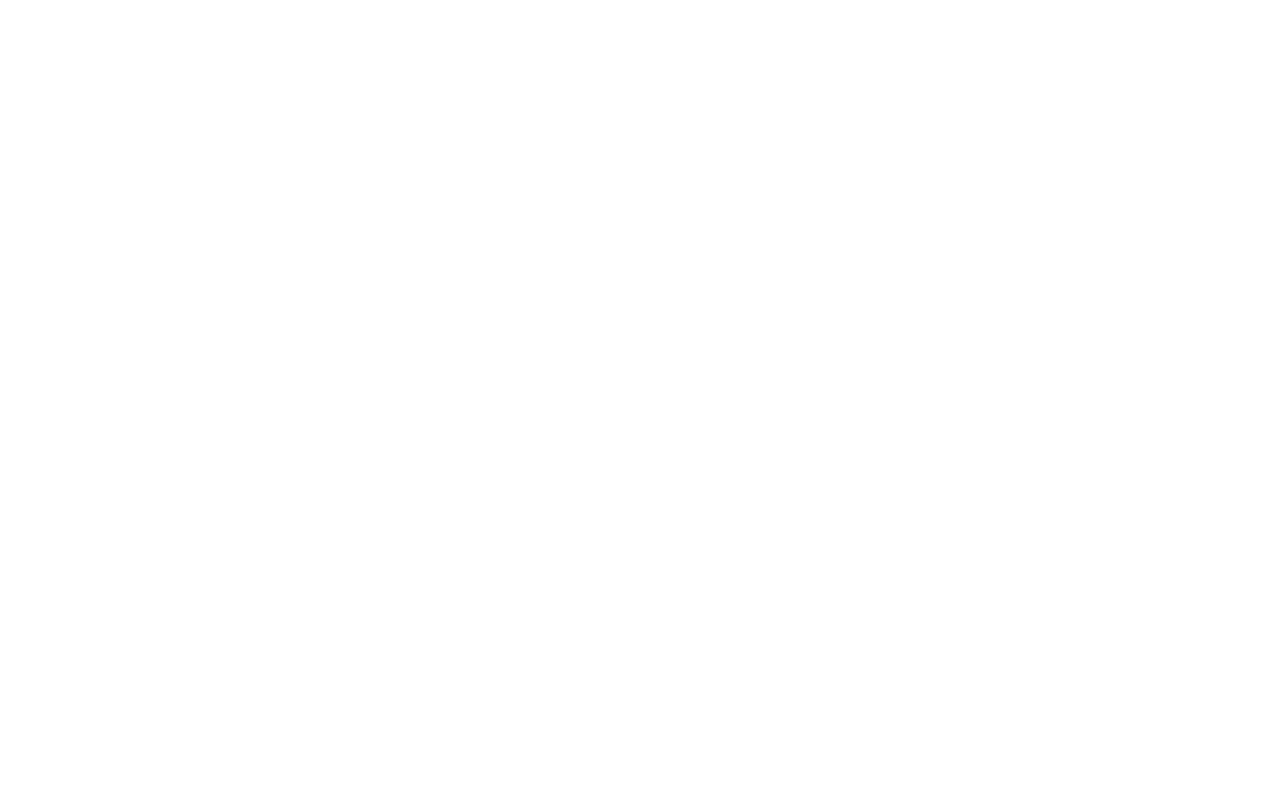
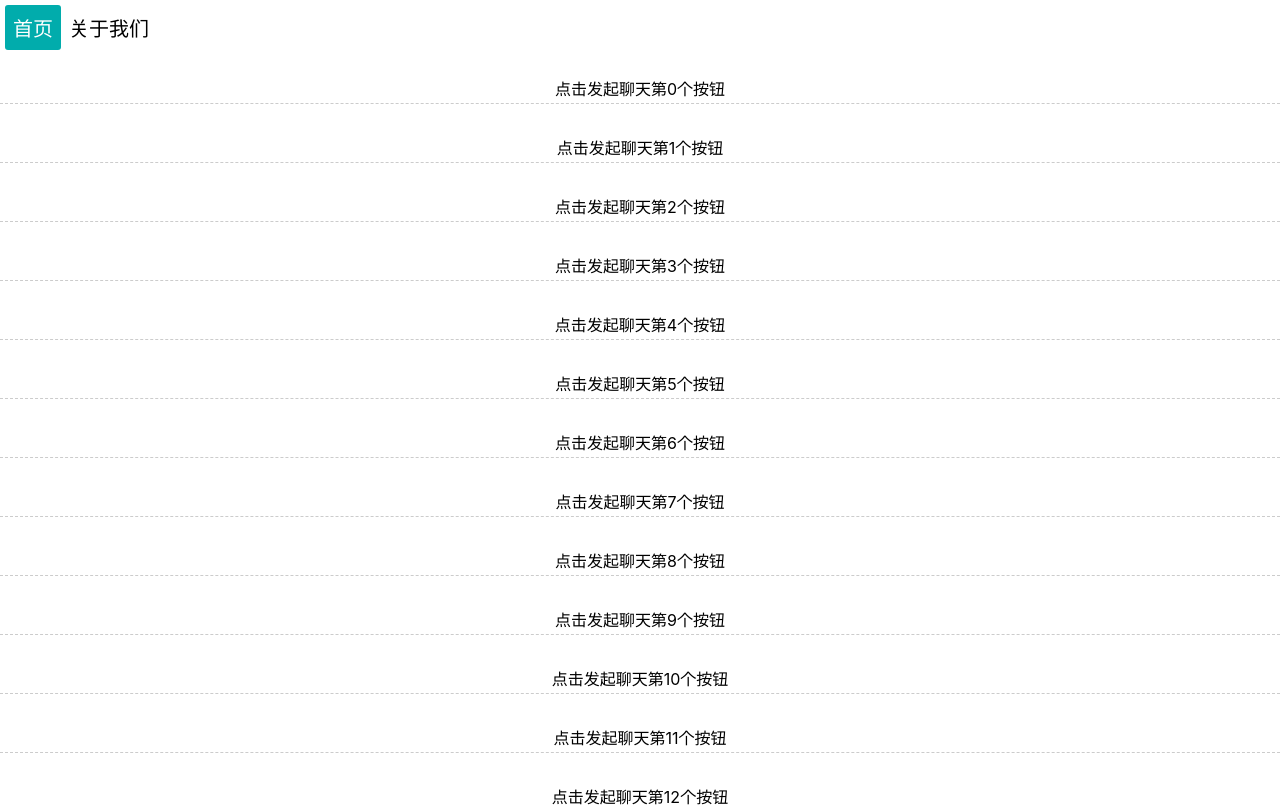
Before and after one commit to pengshaonew/reactDrag, a React (Create React App) app: page / in a window 1280 px wide. Shown: the top 807 px of the page. Built offline with nearby package versions, Linux system fonts and the light colour scheme.

Commit message:
聊窗接线

```diff
--- a/src/App.js
+++ b/src/App.js
@@ -2,7 +2,7 @@
 import './App.css';
 import Main from "./containers/Main";
 import {Route, Router} from 'react-router-dom';
-import { createBrowserHistory, createHashHistory } from '../node_modules/history';
+import { createBrowserHistory } from '../node_modules/history';
 
 const history = createBrowserHistory();
 
--- a/src/containers/Main.js
+++ b/src/containers/Main.js
@@ -1,6 +1,6 @@
-import React, {memo, useEffect, useState} from 'react';
+import React, {memo} from 'react';
 import {areEqual} from 'react-window';
-import {Route, Switch} from "react-router-dom";
+import {Route} from "react-router-dom";
 import Home from "./Home/Home";
 import Demo from "./Demo";
 import About from "./about/About";
@@ -9,6 +9,7 @@
 
     return (
         <div>
+            <Route exact path={'/'} render={props => <Home {...props} />}/>
             <Route path={'/home'} render={props => <Home {...props} />}/>
             <Route path={'/about'} render={props => <About {...props} />}/>
             <Route path={'/demo'} render={props => <Demo {...props} />}/>
--- a/src/containers/about/About.js
+++ b/src/containers/about/About.js
@@ -1,10 +1,14 @@
-import React, {memo, useEffect, useState} from 'react';
+import React, {memo} from 'react';
 import {areEqual} from 'react-window';
 import '../common.css';
 
 let About = props => {
 
     const {history} = props;
+
+    let startChat = () => {
+        window.mantis.requestChat()
+    }
 
     let goRoute = () => {
         history.push('/home')
@@ -15,7 +19,7 @@
                 <div className={'nav'} onClick={goRoute}>首页</div>
                 <div className={'nav navActive'}>关于我们</div>
             </div>
-            <div>
+            <div onClick={startChat}>
                 关于我们内容
             </div>
         </div>
```
